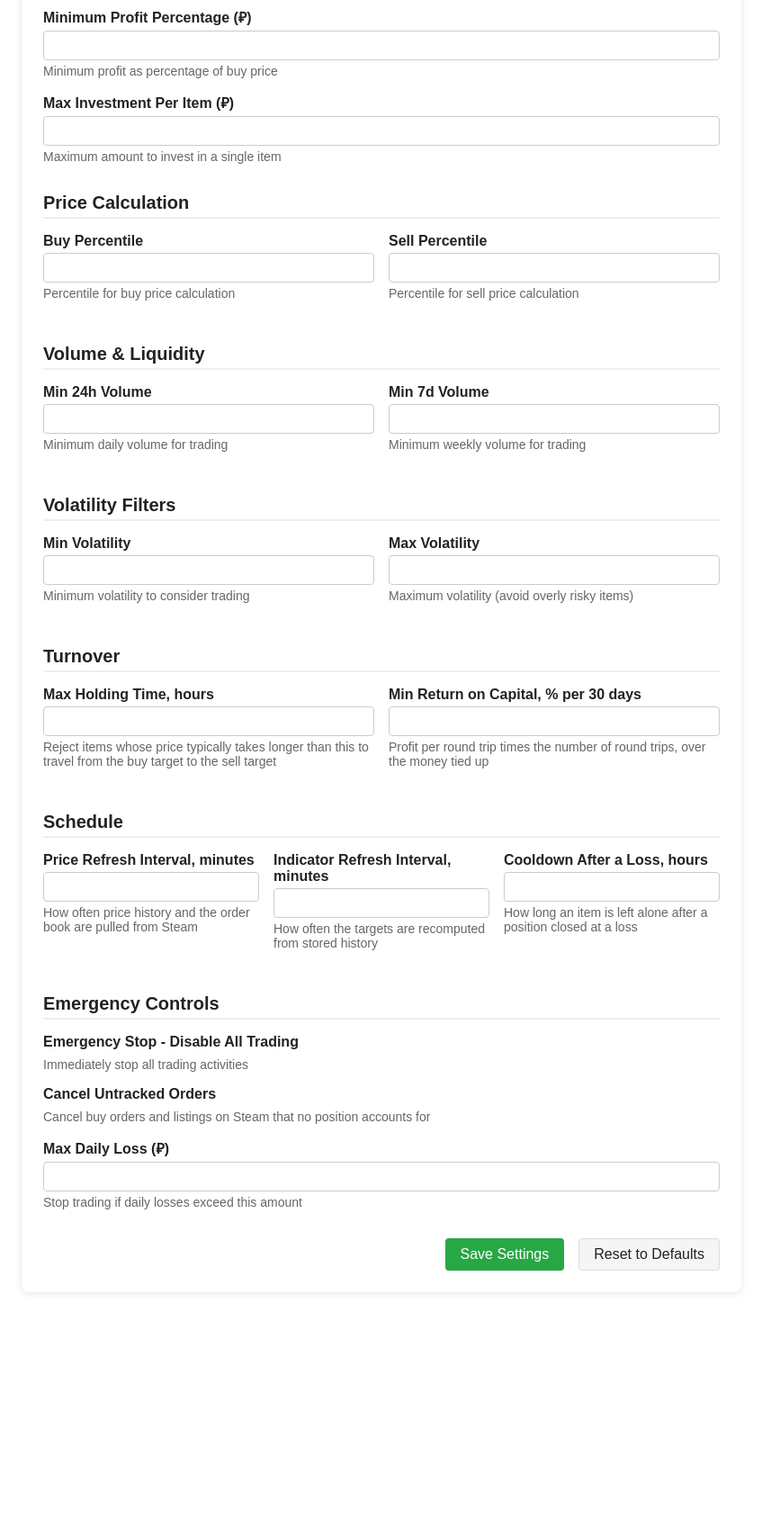
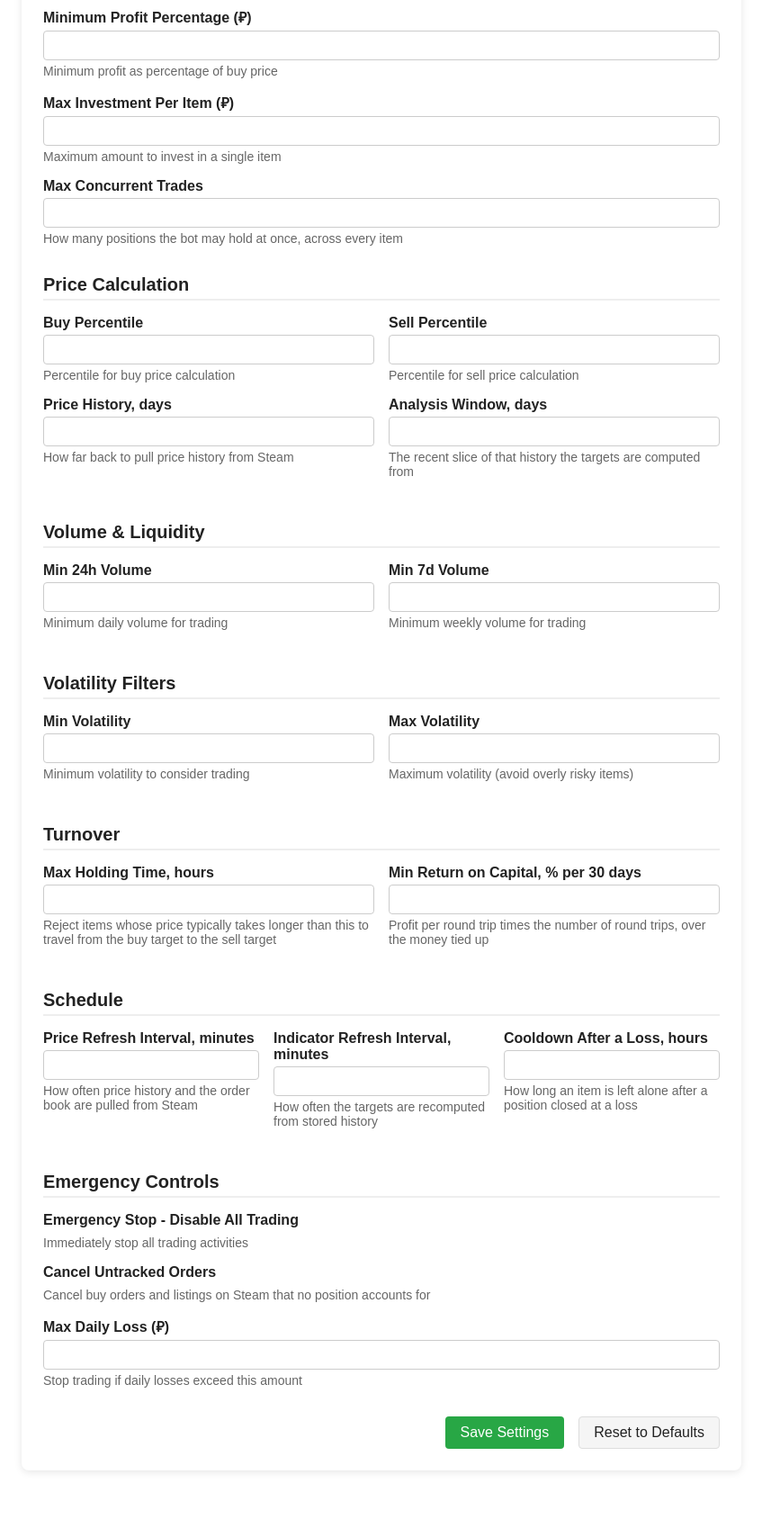
Before and after one commit to SlightlyMadMax/smt-backend, a Python web app: template smt/templates/settings.html in a window 1280 px wide. Shown: the part 318-2016 px from the top of the page at 90% size, without its empty margins (216-1063 px from the left). Before the commit the page ends 1756 px from the top, so only its background shows below. Run offline with Jinja, Linux system fonts and the light colour scheme; the template is opened without the code that fills it, so the values that code supplies are empty.

Commit message:
expose the remaining settings in the interface

```diff
--- a/smt/static/js/settings.js
+++ b/smt/static/js/settings.js
@@ -4,6 +4,7 @@ const NUMERIC_FIELDS = [
   'min_volatility_threshold', 'max_volatility_threshold', 'max_daily_loss',
   'max_hold_hours', 'min_return_on_capital_30d',
   'price_refresh_interval_minutes', 'stats_refresh_interval_minutes', 'cooldown_after_loss_hours',
+  'max_concurrent_trades', 'price_history_days', 'analysis_window_days',
 ];
 
 const BOOLEAN_FIELDS = ['emergency_stop', 'cancel_untracked_orders'];
--- a/smt/templates/settings.html
+++ b/smt/templates/settings.html
@@ -30,6 +30,12 @@
                 <input type="number" step="0.01" min="0" name="max_investment_per_item" value="{{ settings.max_investment_per_item }}" required>
                 <small>Maximum amount to invest in a single item</small>
             </div>
+
+            <div class="form-group">
+                <label for="max_concurrent_trades">Max Concurrent Trades</label>
+                <input type="number" step="1" min="1" name="max_concurrent_trades" value="{{ settings.max_concurrent_trades }}" required>
+                <small>How many positions the bot may hold at once, across every item</small>
+            </div>
         </div>
 
         <div class="settings-section">
@@ -46,6 +52,20 @@
                     <label for="sell_percentile">Sell Percentile</label>
                     <input type="number" min="1" max="99" name="sell_percentile" value="{{ settings.sell_percentile }}" required>
                     <small>Percentile for sell price calculation</small>
+                </div>
+            </div>
+
+            <div class="form-row">
+                <div class="form-group">
+                    <label for="price_history_days">Price History, days</label>
+                    <input type="number" step="1" min="1" max="365" name="price_history_days" value="{{ settings.price_history_days }}" required>
+                    <small>How far back to pull price history from Steam</small>
+                </div>
+
+                <div class="form-group">
+                    <label for="analysis_window_days">Analysis Window, days</label>
+                    <input type="number" step="1" min="1" max="365" name="analysis_window_days" value="{{ settings.analysis_window_days }}" required>
+                    <small>The recent slice of that history the targets are computed from</small>
                 </div>
             </div>
         </div>
```
